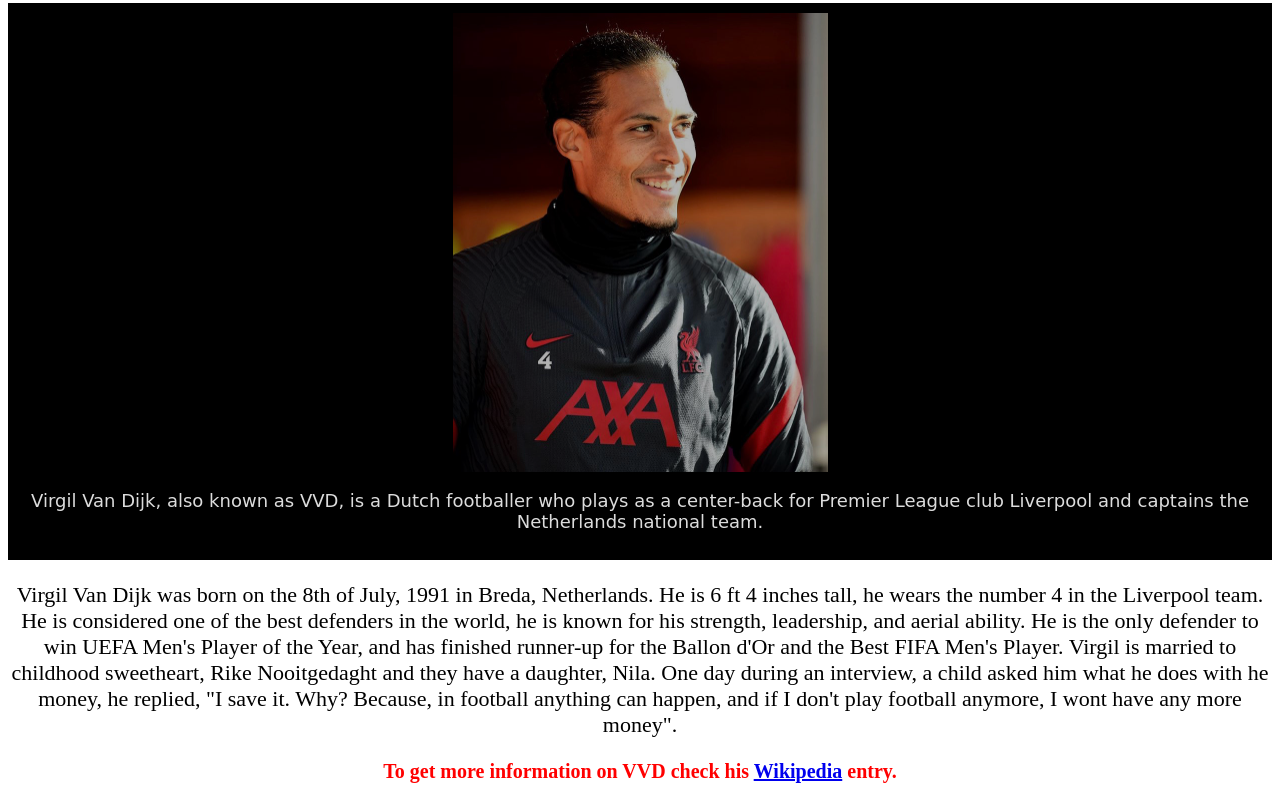
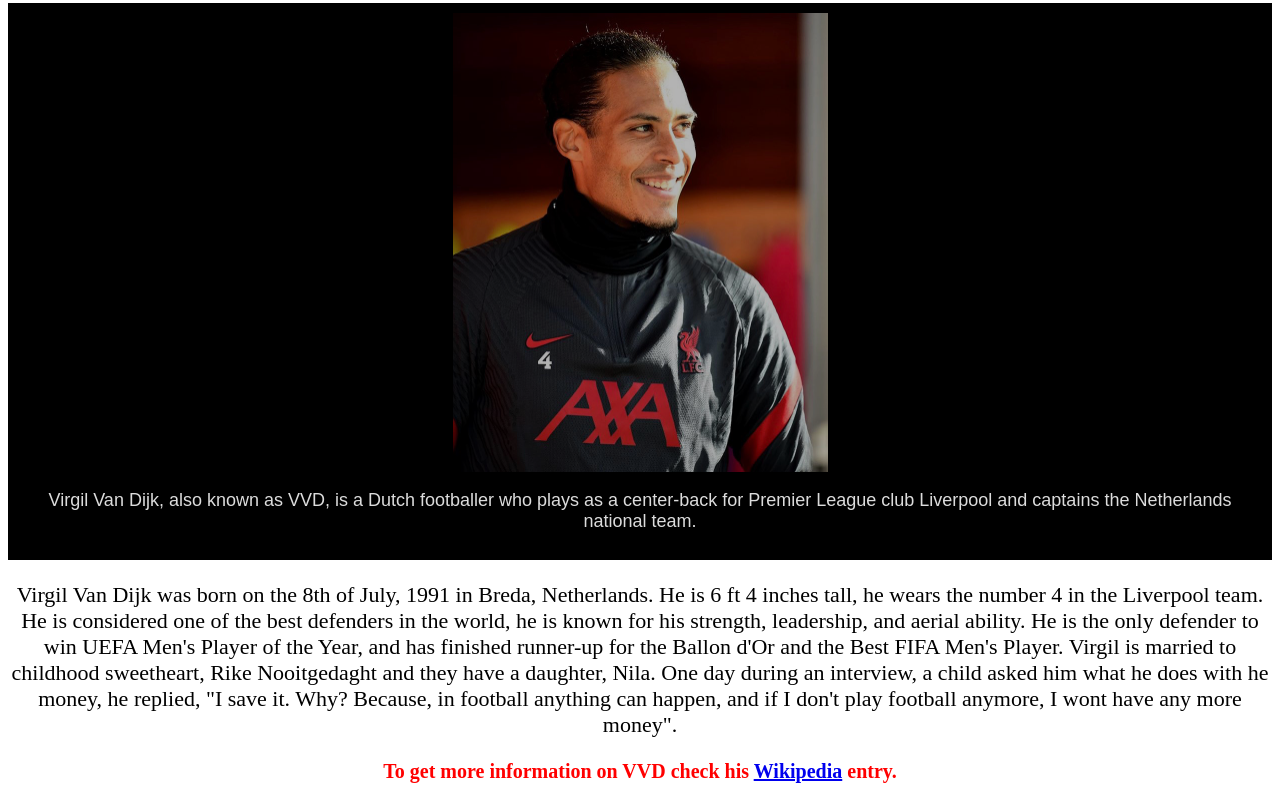
Before and after one commit to HassanatB-O/tribute, a plain HTML site: page index.html in a window 1280 px wide. Shown: the part 84-887 px from the top of the page. Drawn offline with Linux system fonts and the light colour scheme.

Commit message:
Update main.css

```diff
--- a/main.css
+++ b/main.css
@@ -17,7 +17,7 @@ h1{
 }
 p#img-caption{
     font-size: 18px;
-    font-family: cursive !important;
+    font-family: fantasy !important;
     color: gainsboro;
 }
 p#tribute-info{
```
